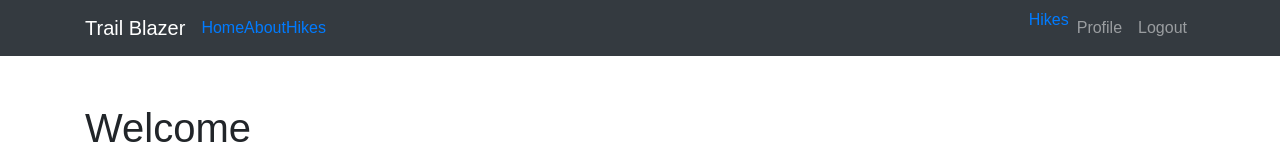
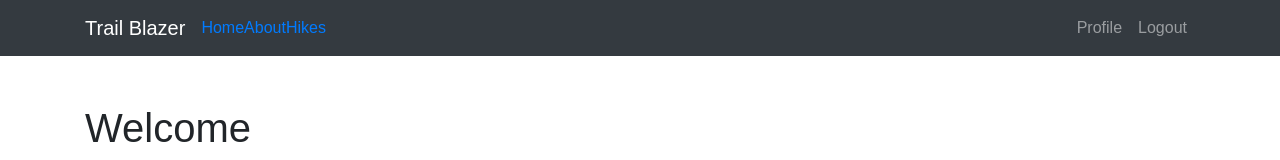
Before and after one commit to vbatallones/p3-trails-frontend, a React (Create React App) app: page / in a window 1280 px wide. Shown: the top 160 px of the page. Built offline with nearby package versions, Linux system fonts and the light colour scheme; no server answers; sample sign-in values are in the browser's storage.

Commit message:
[navbar/hikeId] remove hike link, fix create fave route

```diff
--- a/src/components/HikeId.js
+++ b/src/components/HikeId.js
@@ -7,13 +7,14 @@ const REACT_APP_SERVER_URL = process.env.REACT_APP_SERVER_URL;
 const HikeId = (props) => {
 
     console.log(props.user)
+
 	const handleSubmit = (event) => {
         event.preventDefault();
 
         console.log(event.target[0].value);
         console.log(REACT_APP_SERVER_URL)
         const value = event.target[0].value
-		axios.post(`${REACT_APP_SERVER_URL}/trails/create`, {
+		axios.post(`${REACT_APP_SERVER_URL}/trails/createtrail`, {
             name: value,
             user: props.user
 
--- a/src/components/Navbar.js
+++ b/src/components/Navbar.js
@@ -25,9 +25,6 @@ const Navbar = (props) => {
                         props.isAuth ?
                         <ul className="navbar-nav ml-auto">
                             <li className="nav-item">
-                                <NavLink className="nav-Link" to="/hike">Hikes</NavLink>
-                            </li>
-                            <li className="nav-item">
                                 <NavLink className="nav-link" to="/profile">Profile</NavLink>
                             </li>
                             <li className="nav-item">
```
Also changed, not shown: 1 other file (tests, documents, lock files or other folders).
